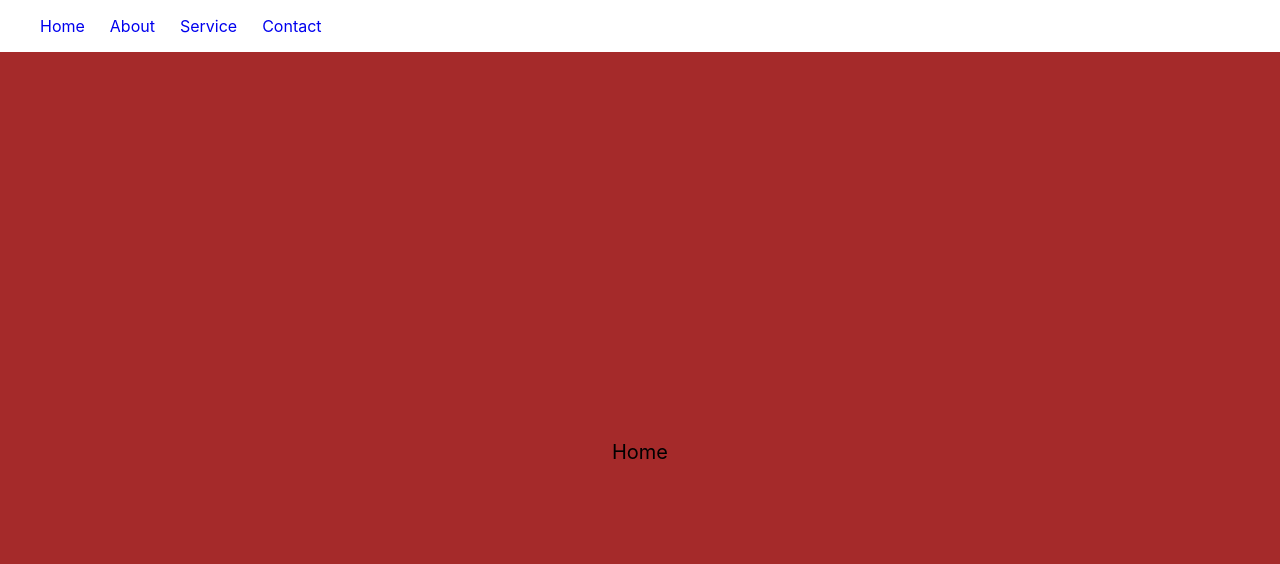
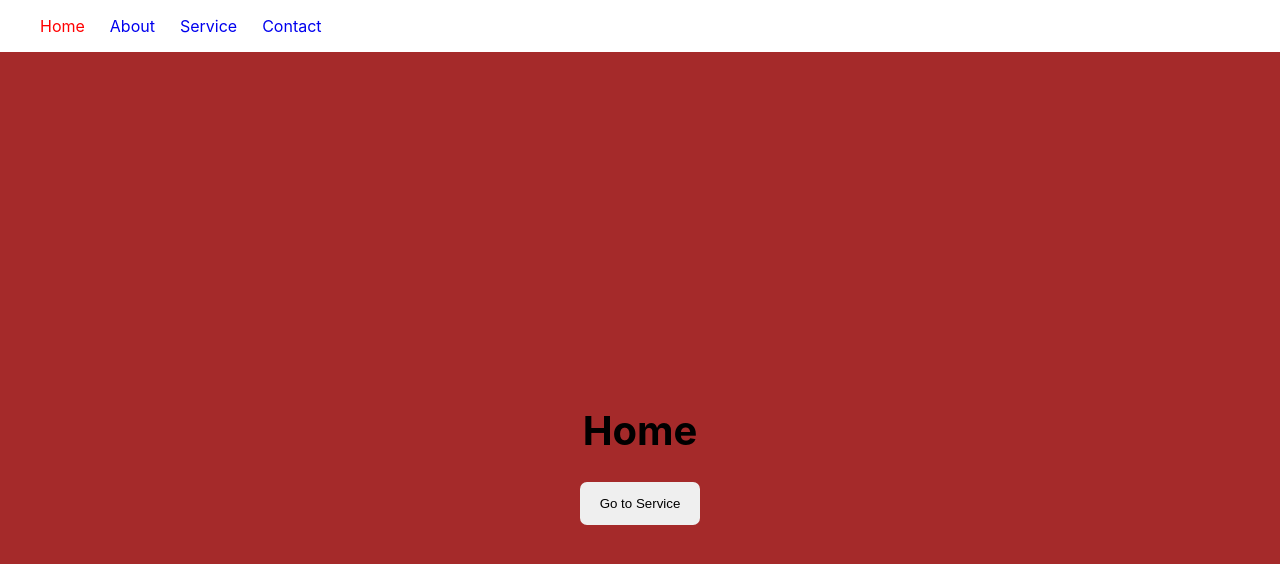
Before and after one commit to koheinthurako/React20-9-2023, a React (Create React App) app in the folder router/: page / in a window 1280 px wide. Shown: the top 564 px of the page. Built offline with nearby package versions, Linux system fonts and the light colour scheme.

Commit message:
use NavLink and add css

```diff
--- a/router/src/App.js
+++ b/router/src/App.js
@@ -20,6 +20,8 @@ const App = () => {
         <Route path="/service" element={<Service/>}/>
         {/* Page ထဲမှာပါဝင်တဲ့ path တွေမဟုတ်ပဲ တခြားမရှိတဲ့ path တစ်ခုခုကို သွားရင် error ပြအောင် path နေရာမှာ "*" ထည့်ပေးရတယ် */}
         <Route path="*" element={<Error/>}/>
+
+        {/* react-router-dom မှာပါသော hook များ */}
       </Routes>
     </Rounter>
   )
--- a/router/src/pages/Home.jsx
+++ b/router/src/pages/Home.jsx
@@ -2,7 +2,10 @@ import "./page.css";
 
 const Home = () => {
   return (
-    <div className="container home">Home</div>
+    <div className="container home">
+      <h1>Home</h1>
+      <button>Go to Service</button>
+    </div>
   )
 }
 
--- a/router/src/pages/components/Nav.css
+++ b/router/src/pages/components/Nav.css
@@ -8,3 +8,7 @@
 .NavContainer a {
     text-decoration: none;
 }
+
+.active {
+    color: red;
+}
--- a/router/src/pages/components/Nav.jsx
+++ b/router/src/pages/components/Nav.jsx
@@ -11,15 +11,16 @@ const Nav = () => {
                     ရေးတဲ့အခါမှာလည်း Link သည် <a></a> tag သဘောမျိုးဖြစ်သည့်အတွက် Route ထဲက path တွေကိုသုံးပြီး Link ခုန်ထားတဲ့အတွက်
                     <Router></Router> ထဲမှာပဲ မူလ <Nav/> ကိုထည့်ရေးရတယ် အပြင်ထုတ်ရေးလို့မရပါ
                 */}
-                <Link to={'/'}>Home</Link>
+                <NavLink to={'/'}>Home</NavLink>
             </li>
             <li>
-                <Link to={'/about'}>About</Link>
+                <NavLink to={'/about'}>About</NavLink>
             </li>
             <li>
-                <Link to={'/service'}>Service</Link>
+                <NavLink to={'/service'}>Service</NavLink>
             </li>
             <li>
+                {/* NavLink သည် တစ်ခုခုကို နှိပ်လိုက်တာနဲ့ active class ကို default အနေနဲ့ auto ထည့်ပေးပြီး active ဖြစ်ရင် ဘာလုပ်မယ် မလုပ်ဘူးဆိုတာကို လုပ်နိုင်သည် */}
                 <NavLink to={'/contact'}>Contact</NavLink>
             </li>
         </ul>
--- a/router/src/pages/page.css
+++ b/router/src/pages/page.css
@@ -4,8 +4,17 @@
     background-color: #a52a2a;
     font-size: 20px;
     display: flex;
+    flex-direction: column;
     justify-content: center;
     align-items: center;
+}
+
+.container.home button {
+    width: 120px;
+    height: 43px;
+    border: none;
+    border-radius: 7px;
+    cursor: pointer;
 }
 
 .container.about{
```
